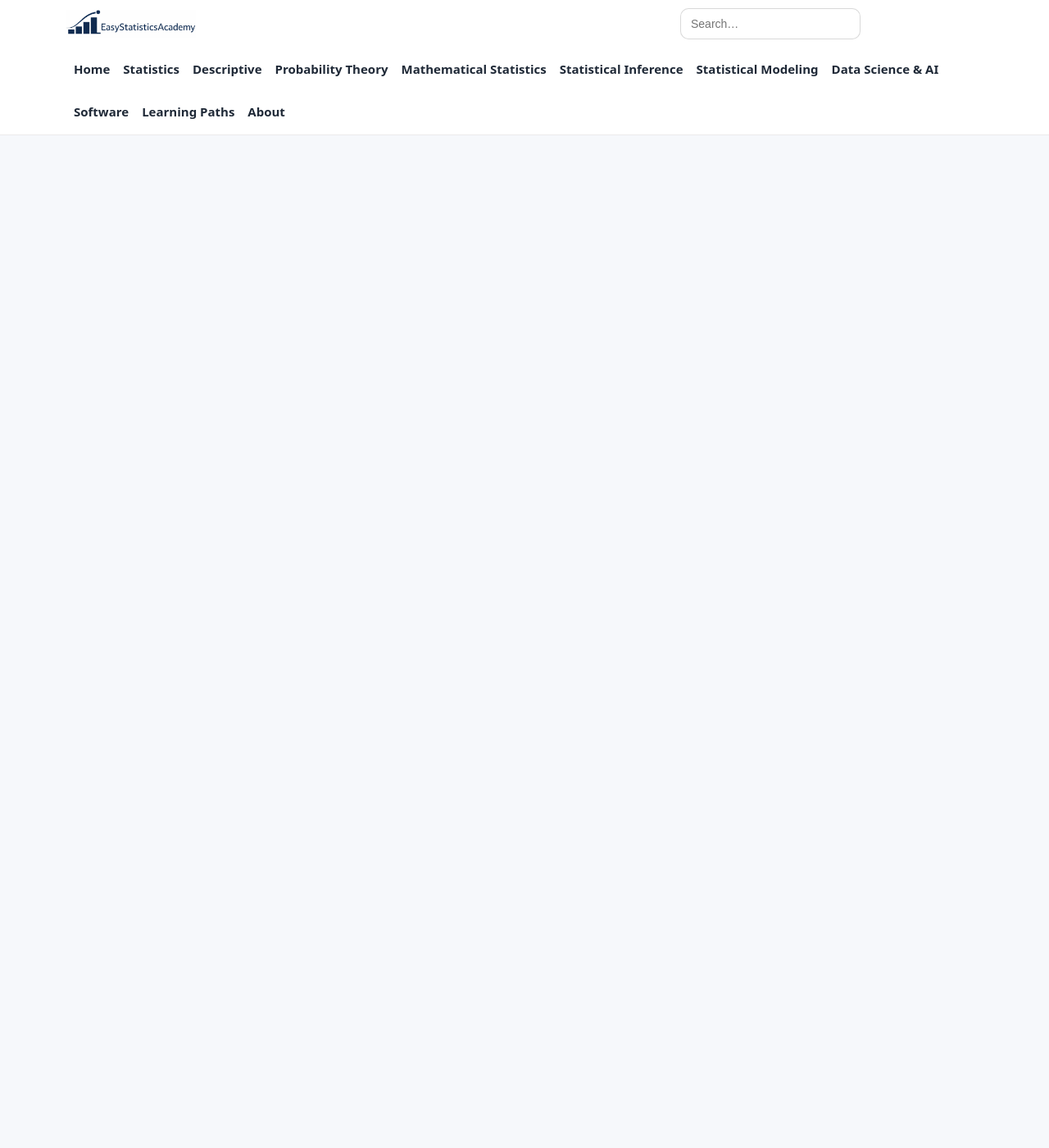
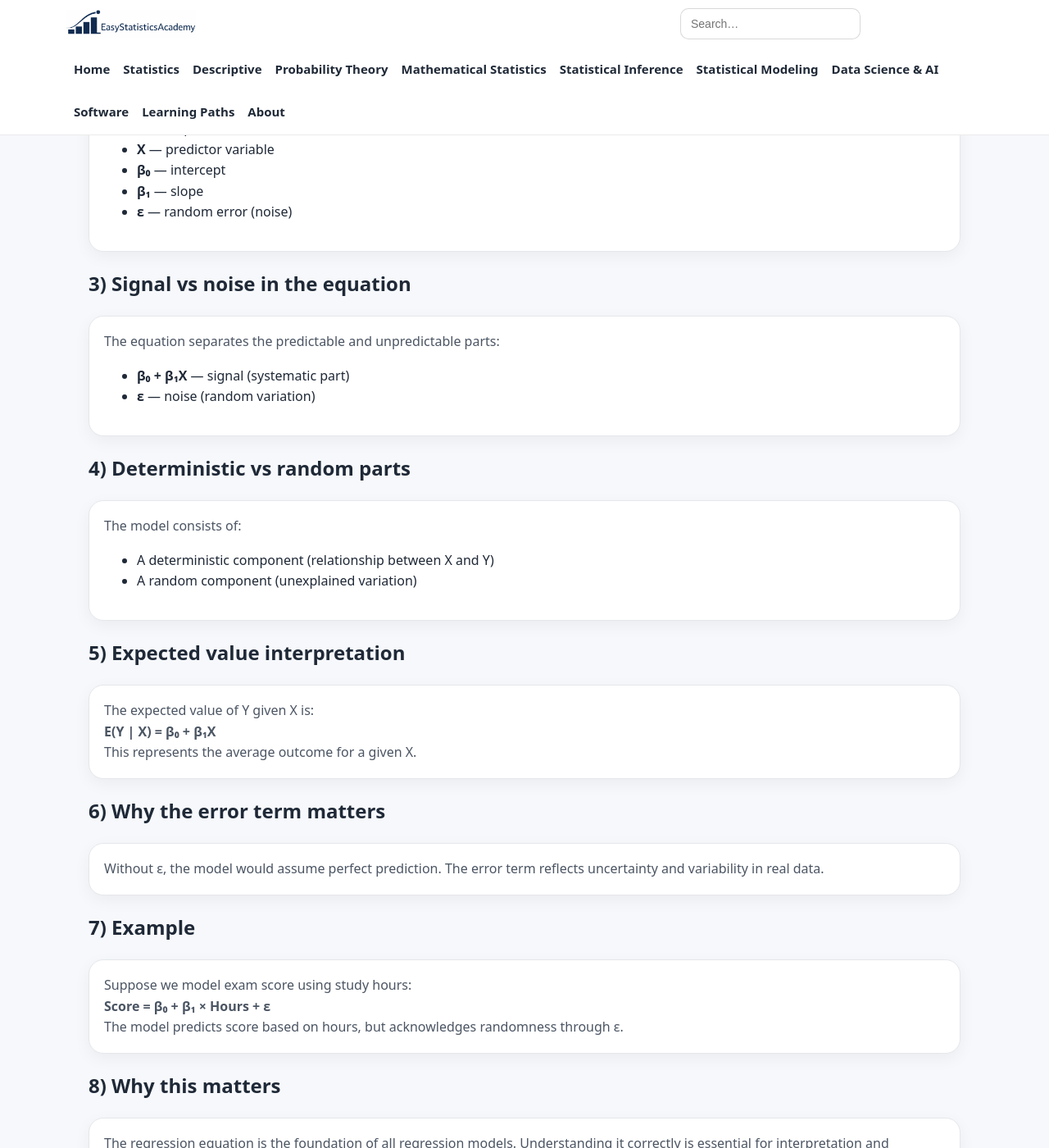
Before and after one commit to ammar-homaida-statistics/easystatisticsacademy, a Jekyll site: the page built from modeling/simple-linear-regression/regression-equation/index.md, in a window 1280 px wide and 1400 px high, scrolled down 1122 px. Shown: the whole window at 82% size. Built offline with Jekyll 4.4.1, drawn with Linux system fonts in a browser that asks for light colours; our own code applies the rules of GitHub Pages for plain Markdown files; some of the changed text lies outside the part shown.

Commit message:
Add lesson content

```diff
--- a/modeling/simple-linear-regression/regression-equation/index.md
+++ b/modeling/simple-linear-regression/regression-equation/index.md
@@ -1 +1,179 @@
-coming soon
+---
+layout: default
+title: 2. The Regression Equation
+permalink: /modeling/simple-linear-regression/regression-equation/
+sidebar: false
+---
+
+<!-- UNDER CONSTRUCTION -->
+<section class="section section-slim">
+  <div class="callout" style="background:#fff4e5; border:2px solid #ff9800; padding:2rem; border-radius:12px;">
+    <h2 style="color:#e65100;">🚧 Lesson Under Construction</h2>
+    <p>
+      Version 0 focuses on understanding the structure of the regression equation.
+      Estimation and computation will be developed in later lessons.
+    </p>
+  </div>
+</section>
+
+<!-- ✅ Update last visited lesson -->
+<script>
+(function () {
+  localStorage.setItem("esa_continue_modeling_slr_lesson_v0", JSON.stringify({
+    url: "/modeling/simple-linear-regression/regression-equation/",
+    label: "Lesson 2 — Regression Equation",
+    ts: Date.now()
+  }));
+})();
+</script>
+
+<!-- HERO -->
+<section class="hero hero-section">
+  <div class="hero-card">
+
+    <div class="badge-row">
+      <span class="badge">Block 2</span>
+      <span class="badge">Lesson 2</span>
+      <span class="badge">Equation</span>
+      <span class="badge">Model Structure</span>
+    </div>
+
+    <h1>2. The Regression Equation</h1>
+
+    <p class="lead">
+      The regression equation formalizes the relationship between variables.
+      It combines structure (signal) and randomness (noise) into a single model.
+    </p>
+
+    <div class="hero-actions">
+      <a class="btn btn-outline" href="/modeling/simple-linear-regression/">Back to Block 2</a>
+      <a class="btn" href="#lesson">Start lesson</a>
+    </div>
+
+    <p class="muted-mini">
+      Version 0: structure and interpretation first.
+    </p>
+
+  </div>
+</section>
+
+<!-- LESSON -->
+<section class="section" id="lesson">
+
+  <h2>Learning objective</h2>
+  <p>
+    By the end of this lesson, you should understand the regression equation,
+    its components, and how it represents both signal and noise.
+  </p>
+
+  <div class="card">
+    <h3>Key idea</h3>
+    <p>
+      A regression model combines a deterministic part (signal)
+      and a random part (noise).
+    </p>
+  </div>
+
+  <h2>1) The regression equation</h2>
+  <div class="card">
+    <p><strong>Y = β₀ + β₁X + ε</strong></p>
+    <p>
+      This is the basic form of simple linear regression.
+    </p>
+  </div>
+
+  <h2>2) Components of the equation</h2>
+  <div class="card">
+    <ul>
+      <li><strong>Y</strong> — response variable</li>
+      <li><strong>X</strong> — predictor variable</li>
+      <li><strong>β₀</strong> — intercept</li>
+      <li><strong>β₁</strong> — slope</li>
+      <li><strong>ε</strong> — random error (noise)</li>
+    </ul>
+  </div>
+
+  <h2>3) Signal vs noise in the equation</h2>
+  <div class="card">
+    <p>
+      The equation separates the predictable and unpredictable parts:
+    </p>
+    <ul>
+      <li><strong>β₀ + β₁X</strong> — signal (systematic part)</li>
+      <li><strong>ε</strong> — noise (random variation)</li>
+    </ul>
+  </div>
+
+  <h2>4) Deterministic vs random parts</h2>
+  <div class="card">
+    <p>
+      The model consists of:
+    </p>
+    <ul>
+      <li>A deterministic component (relationship between X and Y)</li>
+      <li>A random component (unexplained variation)</li>
+    </ul>
+  </div>
+
+  <h2>5) Expected value interpretation</h2>
+  <div class="card">
+    <p>
+      The expected value of Y given X is:
+    </p>
+    <p><strong>E(Y | X) = β₀ + β₁X</strong></p>
+    <p>
+      This represents the average outcome for a given X.
+    </p>
+  </div>
+
+  <h2>6) Why the error term matters</h2>
+  <div class="card">
+    <p>
+      Without ε, the model would assume perfect prediction.
+      The error term reflects uncertainty and variability in real data.
+    </p>
+  </div>
+
+  <h2>7) Example</h2>
+  <div class="card">
+    <p>
+      Suppose we model exam score using study hours:
+    </p>
+    <p><strong>Score = β₀ + β₁ × Hours + ε</strong></p>
+    <p>
+      The model predicts score based on hours,
+      but acknowledges randomness through ε.
+    </p>
+  </div>
+
+  <h2>8) Why this matters</h2>
+  <div class="card">
+    <p>
+      The regression equation is the foundation of all regression models.
+      Understanding it correctly is essential for interpretation and inference.
+    </p>
+  </div>
+
+  <div class="card">
+    <h3>Outcome of this lesson</h3>
+    <ul>
+      <li>Write the regression equation correctly</li>
+      <li>Identify all components of the model</li>
+      <li>Distinguish signal and noise in the equation</li>
+      <li>Understand the role of the error term</li>
+      <li>Interpret the expected value function</li>
+    </ul>
+  </div>
+
+  <div class="card">
+    <h3>Next step</h3>
+    <p>
+      Now we interpret one of the most important parameters:
+      the slope.
+    </p>
+    <a class="btn" href="/modeling/simple-linear-regression/slope/">
+      Next lesson: Slope →
+    </a>
+  </div>
+
+</section>
```
